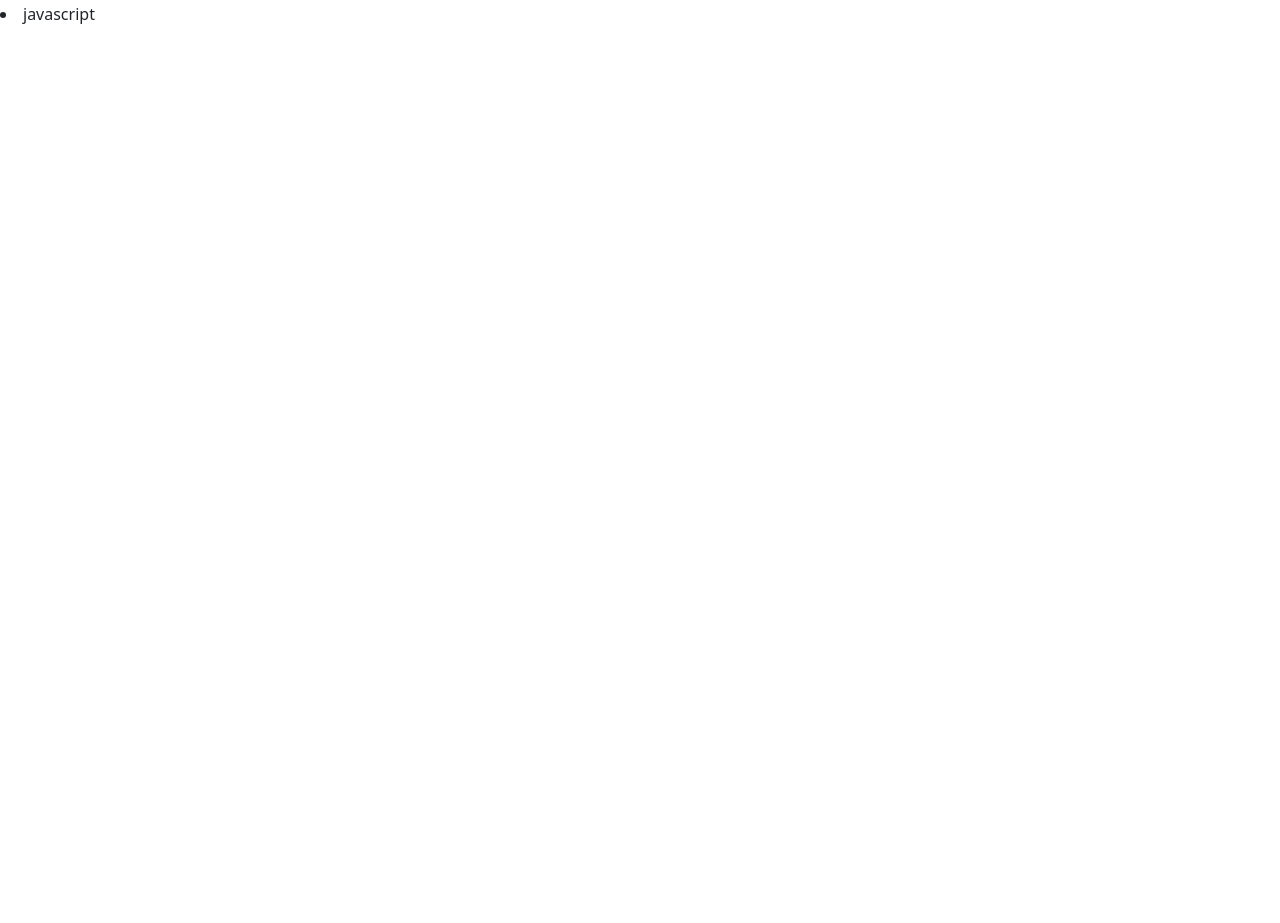
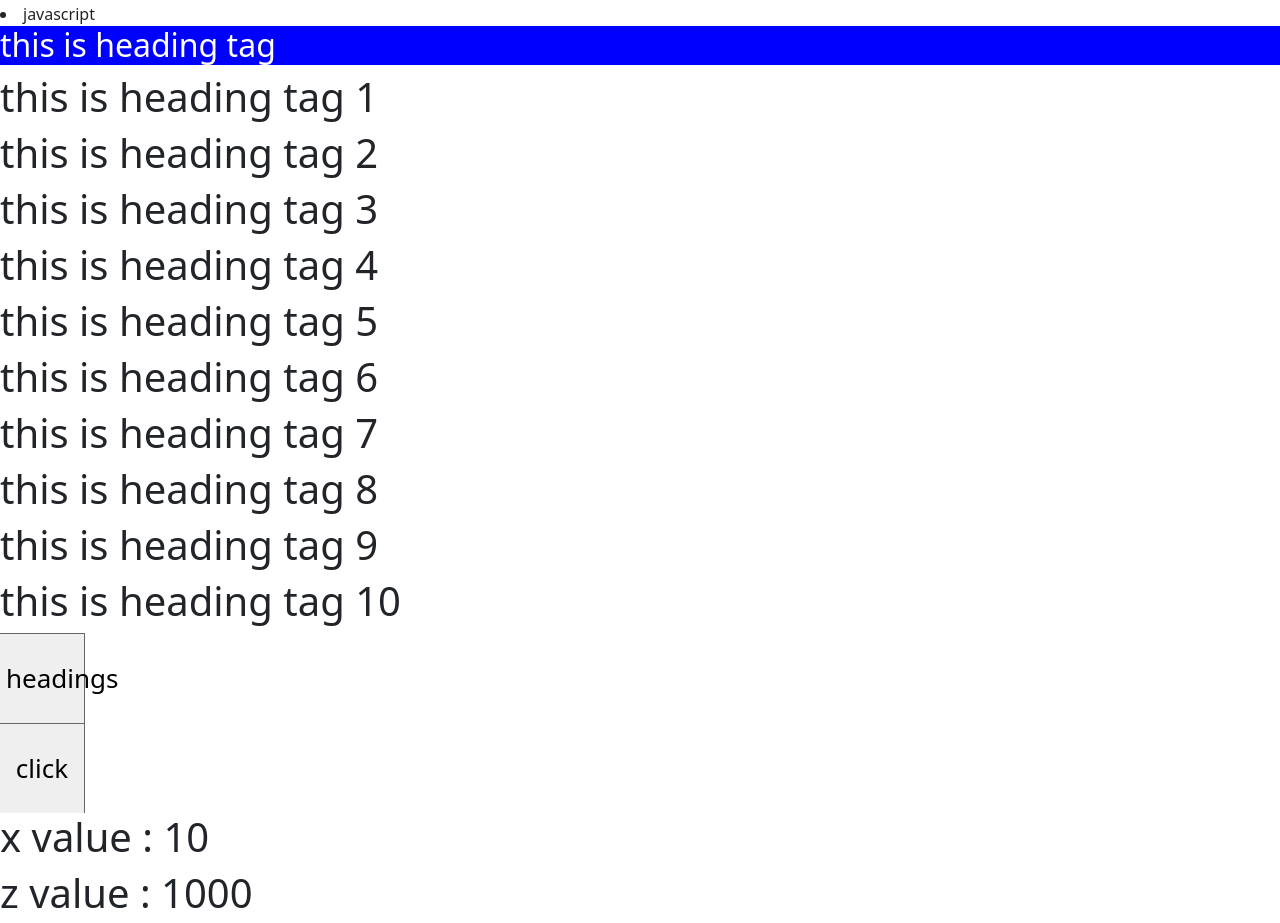
Before and after one commit to Pandukumar9/todo_app_react, a React (Create React App) app: page / in a window 1280 px wide. Shown: the part 3040-3963 px from the top of the page. Before the commit the page ends 3066 px from the top, so only its background shows below. Built offline with nearby package versions, Linux system fonts and the light colour scheme.

Commit message:
refhook added.

```diff
--- /dev/null
+++ b/src/pages/Refhook.js
@@ -0,0 +1,77 @@
+import { useRef, useState } from "react"
+import '../styles/Refhook.css';
+
+function Refhook(){
+
+    // let ele = useRef();//means without value means empty it will return undefined
+    let ele = useRef();
+
+    let x = useRef(10); //after updated the usereff then  it will not rerender so we need to use usestate
+
+    let [y,setY] = useState(100);
+
+    let z = 1000;
+
+    const arr = Array(10).fill(null);
+    const heading = useRef([]); // Initialize as an array
+
+    function changestyle(e){
+        for(let ele of heading.current){
+            ele.classList.remove('primary');
+        }
+        e.target.classList.add('primary')
+    }
+    return(
+       <>
+          <h2 ref={ele} className="active">this is heading tag</h2>
+
+          <div>
+      {arr.map((ele, index) => {
+        return (
+          <h1
+            key={index} // Always include a unique key in lists
+            ref={(el) => (heading.current[index] = el)} // Assign each element to ref
+            onClick={(e) => {
+              changestyle(e);
+            }}
+          >
+            this is heading tag {index + 1}
+          </h1>
+        );
+      })}
+      <button
+        onClick={() => {
+          console.log(heading);
+          console.log(heading.current); // Logs the array of references
+          heading.current.forEach((el, idx) => {
+            if (el) console.log(`Heading ${idx + 1} innerHTML:`, el.innerHTML);
+          });
+        }}
+      >
+        headings
+      </button>
+    </div>
+
+
+          <button onClick={() => {
+            console.log(ele.current);
+            console.dir(ele.current);
+            // ele.current.innerHTML = 'cHANGED CONTENT'; //this is content modified
+            ele.current.classList.toggle('active');
+            ele.current.classList.toggle('inactive');
+          }}>click</button>
+
+          <h1>x value : {x.current}</h1>
+          <h1>z value : {z}</h1>
+
+          <button onClick={() => {
+            x.current = x.current + 10;
+            console.log(x.current);
+
+            setY(y+100);
+          }}>Increment</button>
+       </>
+    )
+}
+
+export default Refhook
--- a/src/pages/Virtualdom.js
+++ b/src/pages/Virtualdom.js
@@ -6,6 +6,7 @@ import Testeffect from "./testeffect";
 import StaticImages from "./Staticimages";
 import Routeconcept from './Routeconcept';
 import Listkey from './Listkey';
+import Refhook from './Refhook';
 
 function Virdom(){
     let [count, setCount] = useState(0);
@@ -43,6 +44,8 @@ function Virdom(){
        <Routeconcept></Routeconcept>
 
        <Listkey></Listkey>
+
+       <Refhook></Refhook>
      </>
     )
 }
--- /dev/null
+++ b/src/styles/Refhook.css
@@ -0,0 +1,13 @@
+.active {
+    background-color: blue;
+    color: #fff;
+}
+
+.inactive {
+    background-color: gray;
+    color: #000;
+}
+
+.primary{
+    background-color: pink;
+}
```
